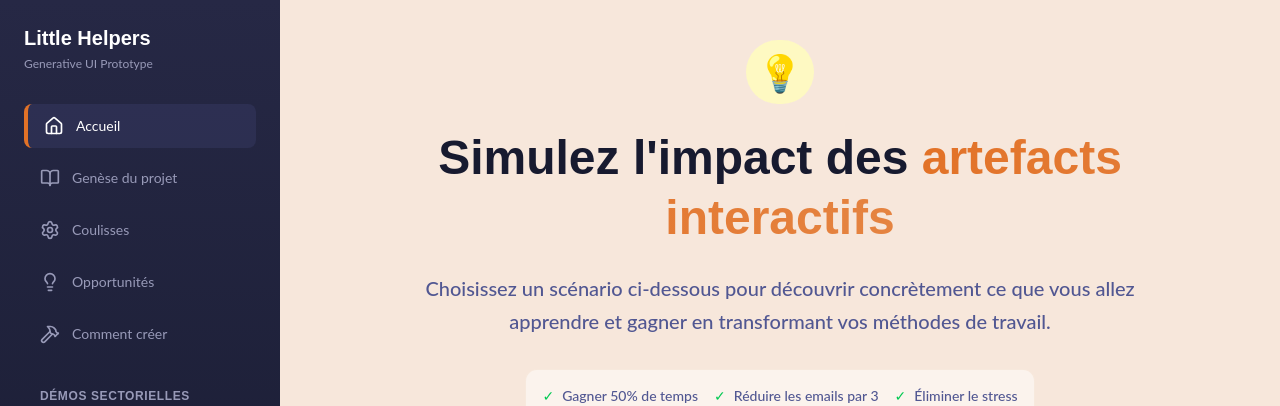
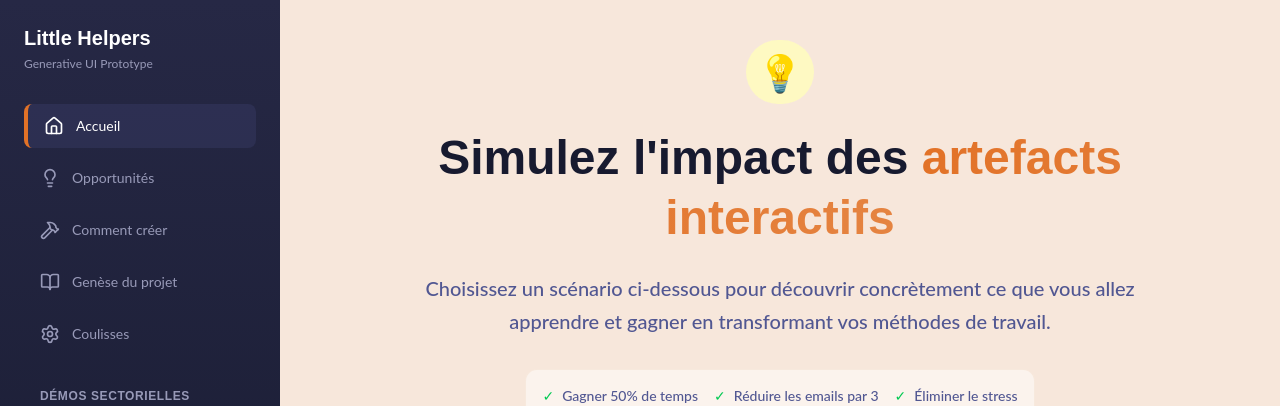
Before and after one commit to memoways/artefacts-demonstrator-app, a React (Vite) app: page / in a window 1280 px wide. Shown: the top 406 px of the page. Built offline with nearby package versions, Linux system fonts and the light colour scheme.

Commit message:
feat: Reorder sidebar navigation links

```diff
--- a/src/components/layout/Sidebar.tsx
+++ b/src/components/layout/Sidebar.tsx
@@ -10,10 +10,10 @@ const Sidebar = () => {
 
     const menuItems = [
         { icon: Home, label: 'Accueil', path: '/' },
+        { icon: Lightbulb, label: 'Opportunités', path: '/opportunities' },
+        { icon: Hammer, label: 'Comment créer', path: '/how-to-create' },
         { icon: BookOpen, label: 'Genèse du projet', path: '/genesis' },
         { icon: Settings, label: 'Coulisses', path: '/process' },
-        { icon: Lightbulb, label: 'Opportunités', path: '/opportunities' },
-        { icon: Hammer, label: 'Comment créer', path: '/how-to-create' },
     ];
 
     const demos = [
```
